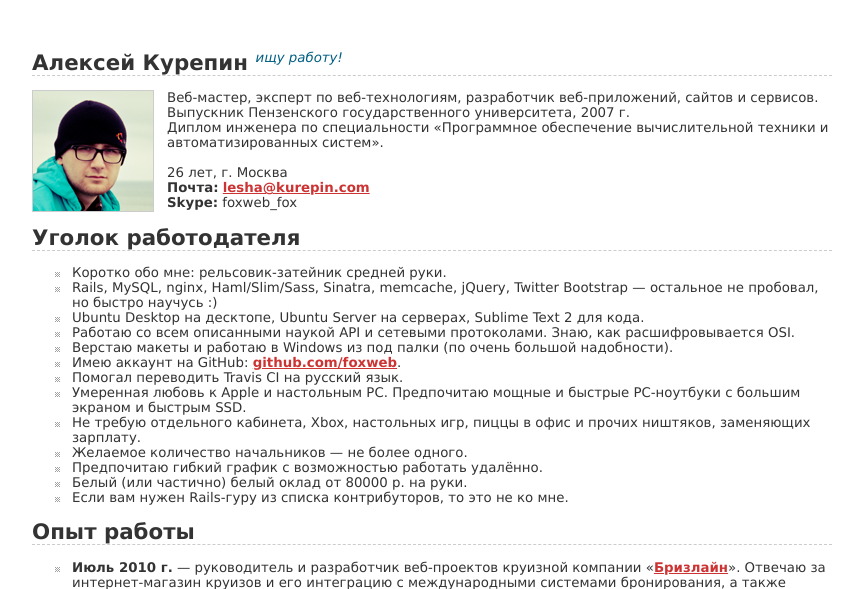
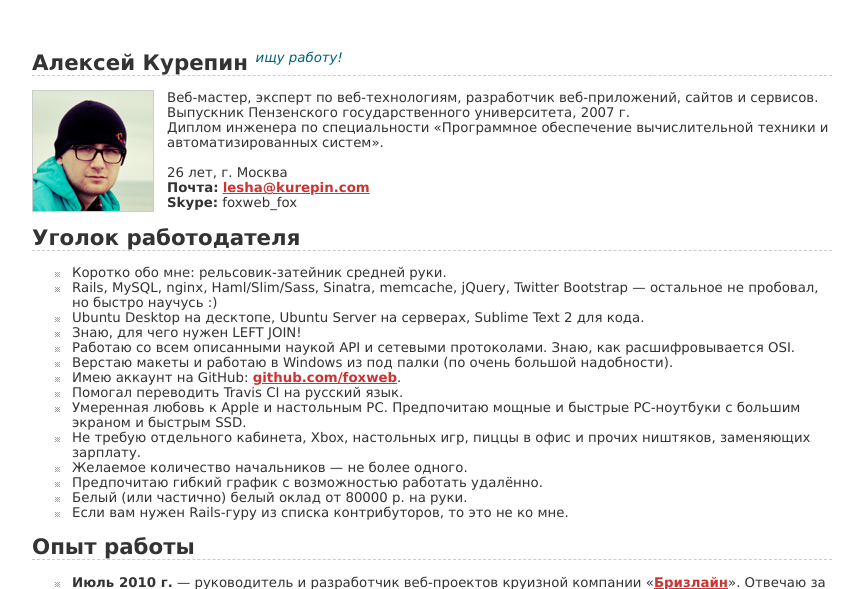
Before and after one commit to foxweb/kurepin.com, a PHP site: page / in a window 1280 px wide. Shown: the top 589 px of the page, without its empty margins (208-1071 px from the left). Run offline with PHP 8.4, Linux system fonts and the light colour scheme.

Commit message:
status update

```diff
--- a/index.php
+++ b/index.php
@@ -21,6 +21,7 @@
   <li>Коротко обо мне: рельсовик-затейник средней руки.</li>
   <li>Rails, MySQL, nginx, Haml/Slim/Sass, Sinatra, memcache, jQuery, Twitter Bootstrap — остальное не пробовал, но быстро научусь :)</li>
   <li>Ubuntu Desktop на десктопе, Ubuntu Server на серверах, Sublime Text 2 для кода.</li>
+  <li>Знаю, для чего нужен LEFT JOIN!</li>
   <li>Работаю со всем описанными наукой API и сетевыми протоколами. Знаю, как расшифровывается OSI.</li>
   <li>Верстаю макеты и работаю в Windows из под палки (по очень большой надобности).</li>
   <li>Имею аккаунт на GitHub: <a href="http://github.com/foxweb">github.com/foxweb</a>.</li>
```
